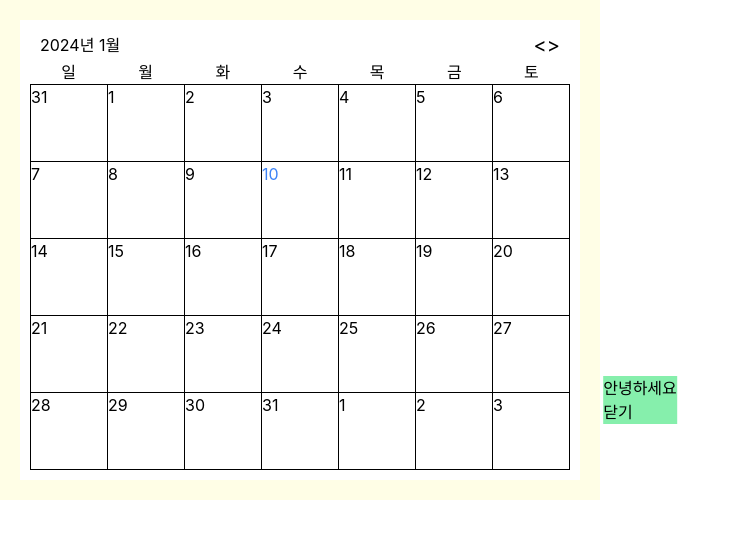
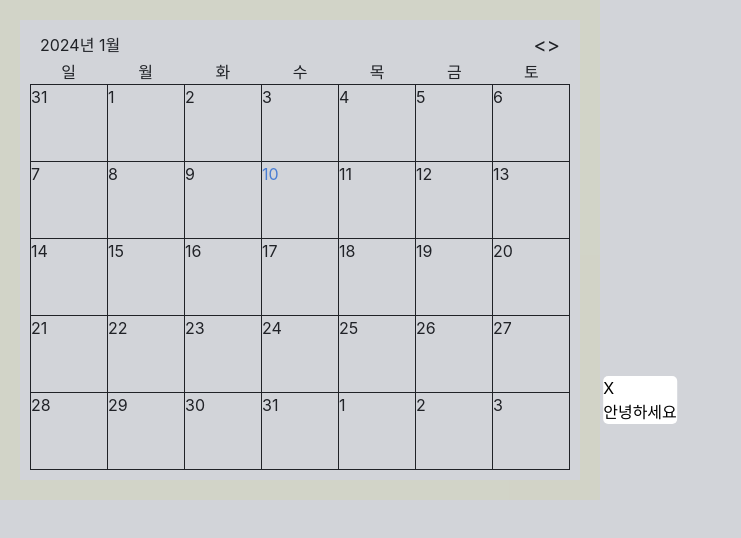
Before and after one commit to BonjunK00/my-chrome-app, a React (Create React App) app: page / in a window 1280 px wide. Both pictures are taken after a click on the button "10". Shown: the top 538 px of the page, without its empty margins (0-741 px from the left). Built offline with nearby package versions, Linux system fonts and the light colour scheme.

Commit message:
모달 기본 구조

```diff
--- a/src/components/Calendar.tsx
+++ b/src/components/Calendar.tsx
@@ -1,5 +1,6 @@
 import { useEffect, useState } from 'react'
 import { Modal } from './Modal'
+import { useModal } from '../hooks/useModal'
 
 const week = ['일', '월', '화', '수', '목', '금', '토']
 
@@ -16,6 +17,8 @@ export const Calendar = () => {
     date: new Date().getDate(),
   })
   const [weekRows, setWeekRows] = useState<DateObject[][]>([])
+
+  const { isOpen, openModal, closeModal } = useModal()
 
   const isEqualsDate = (dateObject1: DateObject, dateObject2: DateObject) => {
     return (
@@ -43,6 +46,7 @@ export const Calendar = () => {
 
   const handleClickDate = (dateObject: DateObject) => () => {
     setSelectedDate(dateObject)
+    openModal()
   }
 
   useEffect(() => {
@@ -115,7 +119,7 @@ export const Calendar = () => {
           ))}
         </div>
       </div>
-      <Modal isOpen>
+      <Modal isOpen={isOpen} onClose={closeModal}>
         <div>안녕하세요</div>
       </Modal>
     </>
--- a/src/components/Modal.tsx
+++ b/src/components/Modal.tsx
@@ -8,9 +8,11 @@ export const Modal = ({ isOpen, children, onClose }: Props) => {
   return (
     <>
       {isOpen && (
-        <div className="absolute z-50 transform -translate-x-1/2 -translate-y-1/2 bg-green-300 top-1/2 left-1/2">
-          <div>{children}</div>
-          <button onClick={onClose}>닫기</button>
+        <div className="fixed top-0 left-0 right-0 z-30 w-full h-full bg-gray-500/30">
+          <div className="absolute z-50 transform -translate-x-1/2 -translate-y-1/2 bg-white top-1/2 left-1/2 rounded-[5px]">
+            <button onClick={onClose}>X</button>
+            <div>{children}</div>
+          </div>
         </div>
       )}
     </>
--- /dev/null
+++ b/src/hooks/useModal.ts
@@ -0,0 +1,8 @@
+import { useState } from 'react'
+
+export const useModal = () => {
+  const [isOpen, setIsOpen] = useState(false)
+  const openModal = () => setIsOpen(true)
+  const closeModal = () => setIsOpen(false)
+  return { isOpen, openModal, closeModal }
+}
```
